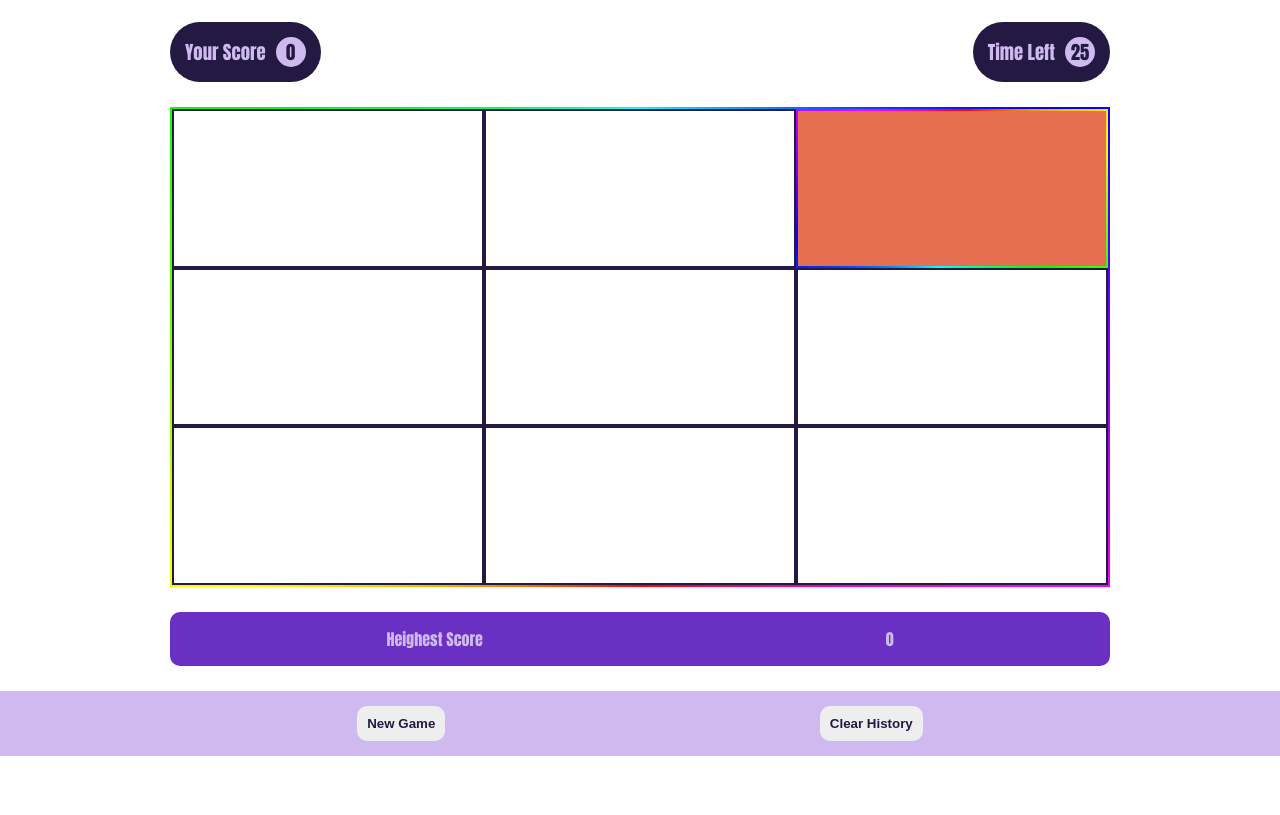
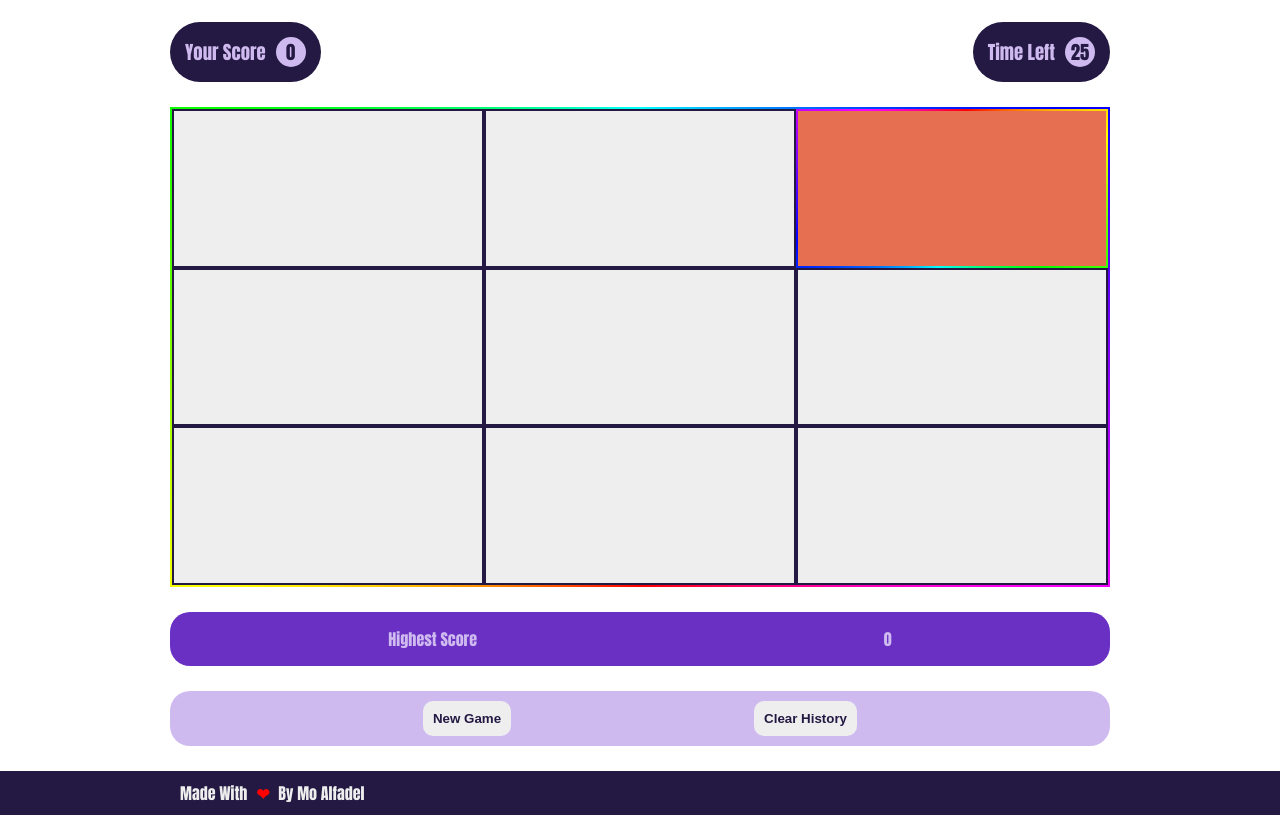
Before and after one commit to MoAlfadel/whac-a-mole, a plain HTML site: page index.html in a window 1280 px wide. Shown: the part 63-878 px from the top of the page. Before the commit the page ends 819 px from the top, so only its background shows below. Drawn offline with Linux system fonts and the light colour scheme.

Commit message:
improvement

```diff
--- a/css/style.css
+++ b/css/style.css
@@ -69,11 +69,11 @@ header {
   display: grid;
   min-height: 60vh;
   grid-template-columns: repeat(3, 1fr);
+  background-color: #eee;
   grid-template-rows: repeat(3, 1);
 }
 .game-box .box:not(.mole) {
   border: 2px solid var(--mainColor);
-  cursor: pointer;
 }
 .highest-box {
   margin-top: var(--mainMargin);
@@ -81,18 +81,16 @@ header {
   justify-content: space-around;
   padding: var(--mainPadding);
   color: var(--fontColor);
-  border-radius: 10px;
   background-color: #6930c3;
+  border-radius: 20px;
 }
-
 .control {
+  margin-top: var(--mainMargin);
+  display: flex;
+  padding: 10px;
+  justify-content: space-evenly;
   background-color: var(--fontColor);
-  margin-top: var(--mainMargin);
-  padding: var(--mainPadding);
-}
-.control .container {
-  display: flex;
-  justify-content: space-around;
+  border-radius: 20px;
 }
 .control button {
   background-color: #eee;
@@ -103,7 +101,18 @@ header {
   padding: 10px;
   font-weight: bold;
 }
-
+footer {
+  margin-top: var(--mainMargin);
+  background-color: var(--mainColor);
+  color: #eee;
+}
+footer h4 {
+  padding: 10px;
+}
+footer h4 span {
+  color: red;
+  margin: 0 5px;
+}
 /*  */
 .border-rainbow,
 .mole {
--- a/index.html
+++ b/index.html
@@ -25,6 +25,16 @@
             <h3 id="timeLeft" class="center">30</h3>
           </div>
         </section>
+        <section class="audio">
+          <audio
+            id="positiveClickSound"
+            src="audio/mixkit-arcade-game-jump-coin-216.wav"
+          ></audio>
+          <audio
+            id="nagativeClickSound"
+            src="audio/mixkit-negative-tone-interface-tap-2569.wav"
+          ></audio>
+        </section>
         <section class="game-box border-rainbow">
           <div class="box" id="1"></div>
           <div class="box" id="2"></div>
@@ -37,17 +47,20 @@
           <div class="box" id="9"></div>
         </section>
         <section class="highest-box">
-          <div>heighest score</div>
+          <div>highest score</div>
           <div id="highestDisplay"></div>
         </section>
-      </div>
-      <section id="control" class="control">
-        <div class="container">
+        <section id="control" class="control">
           <button id="new">New Game</button>
           <button id="clear">Clear History</button>
-        </div>
-      </section>
+        </section>
+      </div>
     </main>
+    <footer class="center">
+      <div class="container">
+        <h4>made with <span>&#10084;</span> by Mo Alfadel</h4>
+      </div>
+    </footer>
     <script src="js/main.js"></script>
   </body>
 </html>
--- a/js/main.js
+++ b/js/main.js
@@ -4,6 +4,9 @@ const timeLeft = document.getElementById("timeLeft");
 const highestDisplay = document.getElementById("highestDisplay");
 const newGame = document.getElementById("new");
 const clearHicstory = document.getElementById("clear");
+const positiveClickAudio = document.getElementById("positiveClickSound");
+const nagativeClickSound = document.getElementById("nagativeClickSound");
+let a;
 let randomBox;
 let result = 0;
 let colors = [
@@ -69,8 +72,11 @@ function getRandomInt(min, max) {
 boxes.forEach((box) => {
   box.addEventListener("click", (e) => {
     if (e.target.id === randomBox.id) {
+      positiveClickAudio.play();
       result++;
       scoreDisplay.textContent = result;
+    } else {
+      nagativeClickSound.play();
     }
   });
 });
```
Also changed, not shown: 2 other files.
